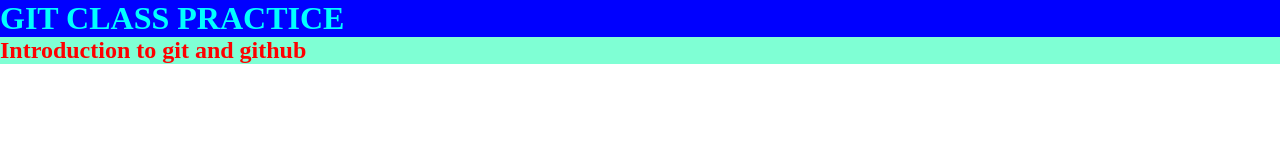
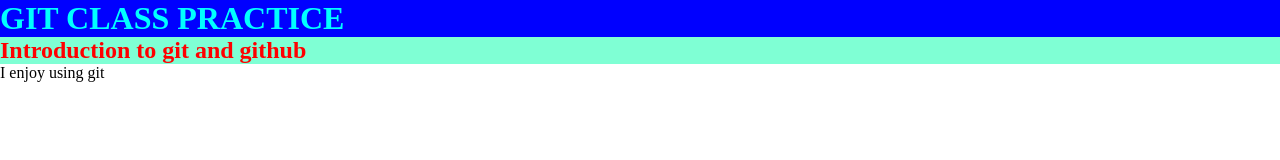
Before and after one commit to mohyis/classwork, a website: page index.html in a window 1280 px wide. Drawn offline with Linux system fonts and the light colour scheme.

Commit message:
added a paragraph

```diff
--- a/index.html
+++ b/index.html
@@ -7,6 +7,7 @@
 <body>
     <h1>GIT CLASS PRACTICE</h1>
     <h2>Introduction to git and github</h2>
+    <p>I enjoy using git</p>
 
 </body>
 </html>
```
